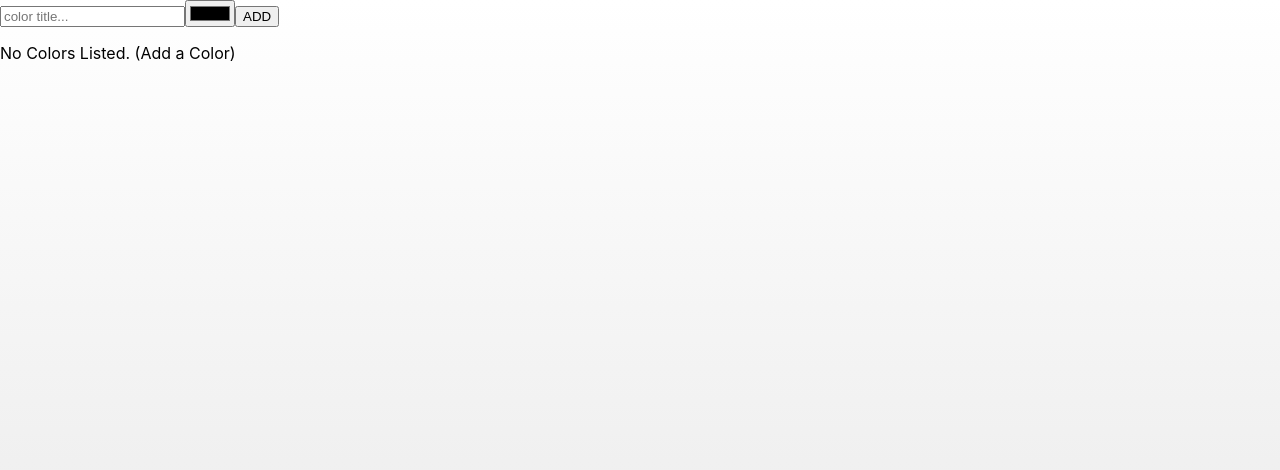
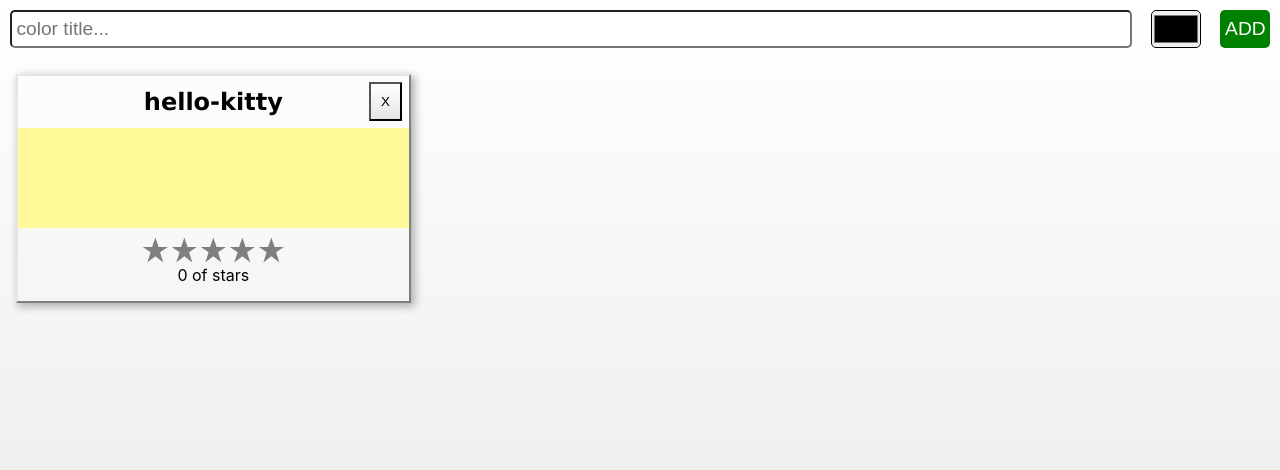
Before and after one commit to psbanka/colorpalette-react, a React (Create React App) app: page / in a window 1280 px wide. Shown: the top 470 px of the page. Built offline with nearby package versions, Linux system fonts and the light colour scheme.

Commit message:
fixed it

```diff
--- a/package.json
+++ b/package.json
@@ -6,6 +6,7 @@
     "@testing-library/jest-dom": "^4.2.4",
     "@testing-library/react": "^9.5.0",
     "@testing-library/user-event": "^7.2.1",
+    "eslint": "^7.11.0",
     "node-sass": "^4.14.1",
     "react": "^17.0.0",
     "react-dom": "^17.0.0",
--- a/src/AddColorForm.js
+++ b/src/AddColorForm.js
@@ -1,33 +1,50 @@
-import React, { Component } from 'react'
-// import '../../stylesheets/AddColorForm.scss'
-/* global    */
-/* Learn flow types in place of Prop.types */
+import "./stylesheets/AddColorForm.scss"
+
+import React, { Component } from "react"
 
 export default class AddColorForm extends Component {
-  constructor (props) {
+  constructor(props) {
     super(props)
     this.submit = this.submit.bind(this)
     this.state = {
-      title: '',
-      color: '#000000'
+      title: "",
+      color: "#000000",
     }
     this.submit = this.submit.bind(this)
+    this.changeColor = this.changeColor.bind(this)
+    this.changeTitle = this.changeTitle.bind(this)
   }
 
-  submit (e) {
+  changeTitle(event) {
+    this.setState({ title: event.target.value })
+  }
+  changeColor(event) {
+    this.setState({ color: event.target.value })
+  }
+
+  submit(e) {
     e.preventDefault()
-    this.props.onNewColor(this.state.title.value, this.state.color.value) // To ensure that data flows properly (two-way data binding)
-    this.setState({title: '', color: '#000000'})
+    this.props.onNewColor(this.state.title, this.state.color)
+    this.setState({ title: "", color: "#000000" })
   }
-  render () {
+
+  render() {
     return (
-      <form className='add-color' onSubmit={this.submit} >
-        <input ref={input => ({title: input})}
-          type='text'
-          placeholder='color title...' required />
-        <input ref={input => ({color: input})}
-          type='color' required />
-        <button > ADD </button>
+      <form className="add-color" onSubmit={this.submit}>
+        <input
+          value={this.state.title}
+          onChange={this.changeTitle}
+          type="text"
+          placeholder="color title..."
+          required
+        />
+        <input
+          onChange={this.changeColor}
+          type="color"
+          value={this.state.color}
+          required
+        />
+        <button> ADD </button>
       </form>
     )
   }
--- a/src/App.js
+++ b/src/App.js
@@ -10,14 +10,16 @@ class App extends Component {
   constructor(props) {
     super(props)
     this.state = {
-      colors: [],
+      colors: [
+        { id: "foo", title: "hello-kitty", color: "#fff999", rating: 0 },
+      ],
     }
-    this.addColor = this.addColor.bind(this)
+    this.onNewColor = this.onNewColor.bind(this)
     this.rateColor = this.rateColor.bind(this)
     this.removeColor = this.removeColor.bind(this)
   }
 
-  addColor(title, color) {
+  onNewColor(title, color) {
     this.setState((prevState) => ({
       colors: [
         ...prevState.colors,
@@ -51,11 +53,11 @@ class App extends Component {
   }
 
   render() {
-    const { addColor, rateColor, removeColor } = this
+    const { onNewColor, rateColor, removeColor } = this
     const { colors } = this.state
     return (
       <div className="app">
-        <AddColorForm onNewColor={addColor} />
+        <AddColorForm onNewColor={onNewColor} />
         <ColorList colors={colors} onRate={rateColor} onRemove={removeColor} />
       </div>
     )
--- a/src/Color.js
+++ b/src/Color.js
@@ -1,39 +1,18 @@
-// import PropTypes from 'prop-types'
-import StarRating from './StarRating'
-import React, { Component } from 'react'
-// import '../../stylesheets/Color.scss'
+import "./stylesheets/Color.scss"
 
-// const Color = ({ title, color, rating = 0, onRemove = f => f, onRate = f => f}) =>
-//   <section className='color'>
-//     <h1>{title}</h1>
-//     <button onClick={onRemove}>X</button>
-//     <div className='color'
-//       style={{ backgroundColor: color }} />
-//     <div>
-//       <StarRating starsSelected={rating} onRate={onRate} />
-//     </div>
-//   </section>
+import React, { Component } from "react"
 
-// Color.propTypes = {
-//   title: PropTypes.string.isRequired,
-//   color: PropTypes.string.isRequired,
-//   rating: PropTypes.number,
-//   onRemove: PropTypes.func,
-//   onRate: PropTypes.func
-// }
-
-// export default Color
+import StarRating from "./StarRating"
 
 export default class Color extends Component {
-  render () {
+  render() {
     return (
-      <section className='color'>
+      <section className="color">
         <h1>{this.props.title}</h1>
         <button onClick={this.props.onRemove}>X</button>
-        <div className='color'
-          style={{ backgroundColor: this.props.color }} />
+        <div className="color" style={{ backgroundColor: this.props.color }} />
         <div>
-          <StarRating starsSelected={this.props.rating} onRate={this.props.onRate} />
+          <StarRating rating={this.props.rating} onRate={this.props.onRate} />
         </div>
       </section>
     )
--- a/src/StarRating.js
+++ b/src/StarRating.js
@@ -1,34 +1,24 @@
-import React, { Component } from 'react'
-import Star from './Star'
+import React, { Component } from "react"
 
-// const StarRating = ({starsSelected = 0, totalStars = 5, onRate = f => f}) =>
-//   <div className='star-rating'>
-//     {[...Array(totalStars)].map((n, i) =>
-//       <Star key={i}
-//         selected={i < starsSelected}
-//         onClick={() => onRate(i + 1)} />
-//     )}
-//     <p>{starsSelected} of {totalStars} stars</p>
-//   </div>
-
-// StarRating.propTypes = {
-//   starsSelected: PropTypes.number,
-//   totalStars: PropTypes.number,
-//   onRate: PropTypes.func
-// }
+import Star from "./Star"
 
 export default class StarRating extends Component {
-  render () {
+  render() {
     return (
-      <div className='star-rating'>
-        {[...Array(this.props.totalStars)].map((n, i) =>
-          <Star key={i}
-            selected={i < this.props.starsSelected} // TODO: EXPLAIN THIS.
-            onClick={() => this.props.onRate(i + 1)} />
-        )}
-        <p>{this.props.starsSelected} of {this.props.totalStars} stars</p>
+      <div className="star-rating">
+        {Array(5)
+          .fill()
+          .map((n, i) => (
+            <Star
+              key={i}
+              selected={i < this.props.rating}
+              onClick={() => this.props.onRate(i + 1)}
+            />
+          ))}
+        <p>
+          {this.props.rating} of {this.props.totalStars} stars
+        </p>
       </div>
-
     )
   }
 }
--- a/src/stylesheets/APP.scss
+++ b/src/stylesheets/APP.scss
@@ -1,6 +1,8 @@
 @import "globals";
 
-html, body, div#react-container {
+html,
+body,
+div#root {
   min-height: 100%;
 }
 
@@ -9,7 +11,6 @@ h1 {
 }
 
 body {
-
   @include clear;
   @include fade-bg($light, $light-grey);
 
@@ -18,7 +19,6 @@ body {
     flex-direction: column;
     height: 100%;
   }
-
 }
 
 input {
--- a/src/stylesheets/Star.scss
+++ b/src/stylesheets/Star.scss
@@ -1,3 +1,5 @@
+@import "globals";
+
 div.star {
   cursor: pointer;
   height: 25px;
@@ -5,10 +7,20 @@ div.star {
   margin: 2px;
   float: left;
   background-color: darken($light-grey, 40%);
-  clip-path: polygon(50% 0%, 63% 38%, 100% 38%, 69% 59%, 82% 100%, 50% 75%, 18% 100%, 31% 59%, 0% 38%, 37% 38%);
+  clip-path: polygon(
+    50% 0%,
+    63% 38%,
+    100% 38%,
+    69% 59%,
+    82% 100%,
+    50% 75%,
+    18% 100%,
+    31% 59%,
+    0% 38%,
+    37% 38%
+  );
 
   &.selected {
     background-color: red;
   }
-
 }
```
Also changed, not shown: src/ColorList.js (+15 -32 lines), src/Star.js (+8 -5 lines), 1 other file (tests, documents, lock files or other folders).
